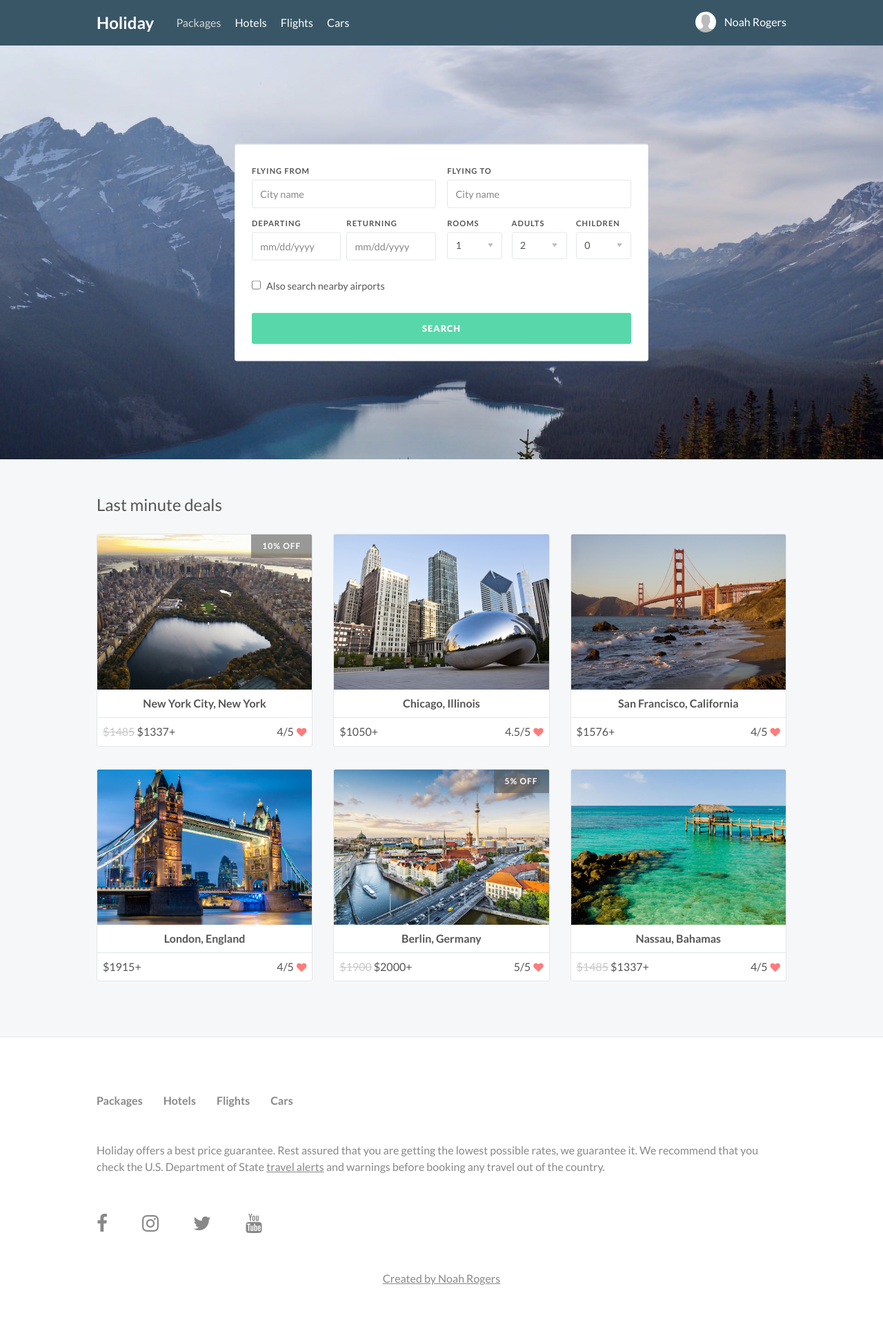
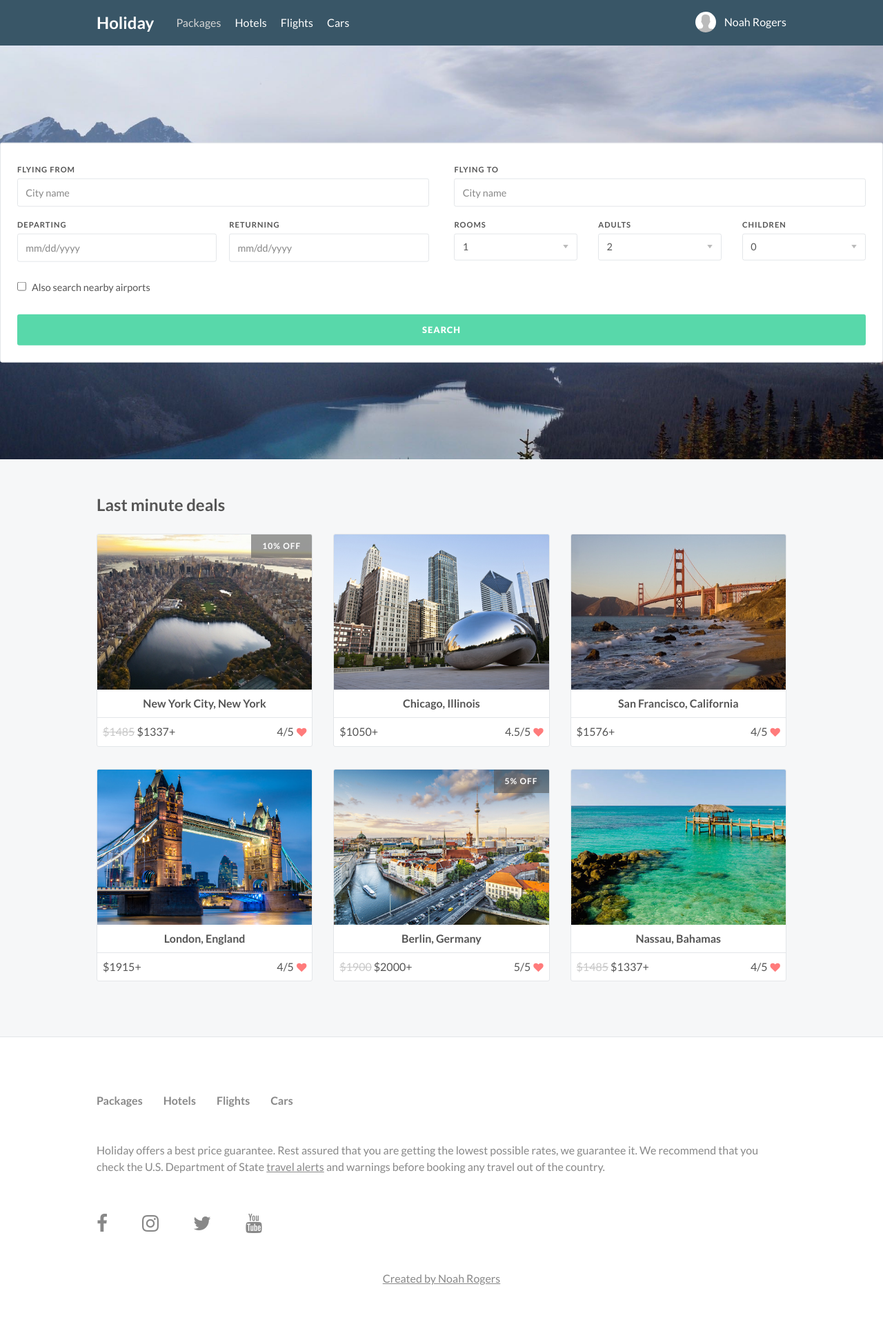
Before and after one commit to Treydor/holiday, a Jekyll site: the page built from index.html, in a window 1280 px wide. Shown: the whole page at 69% size. Built offline with Jekyll 4.4.1, drawn with Linux system fonts in a browser that asks for light colours; nearby versions of some CDN libraries.

Commit message:
Adds variable to all headings

```diff
--- a/assets/stylesheets/_settings.scss
+++ b/assets/stylesheets/_settings.scss
@@ -7,7 +7,7 @@
 $body-font: $regular 16px/1.5 "Lato", sans-serif;
 
 // Header Font
-$header-font: $regular 16px/1.5 "Lato", sans-serif;
+$header-font: $bold 16px/1.5 "Lato", sans-serif;
 
 // Colors
 $blue:                #3abff0;
--- a/assets/stylesheets/components/_forms.scss
+++ b/assets/stylesheets/components/_forms.scss
@@ -72,14 +72,6 @@
   text-shadow: 0 0 0 $dark-gray;
 }
 
-.select--fixed-right {
-  @media #{$medium} {
-    float: right;
-    margin: 0;
-    width: 220px;
-  }
-}
-
 /*------ Labels  ------*/
 
 label {
@@ -116,13 +108,12 @@
   border-radius: $border-radius;
   color: $white;
   margin: 0 auto;
-  max-width: 600px;
   padding: 1.5rem;
   overflow: hidden;
   width: 100%;
 
   .row {
-    margin-bottom: .5rem;
+    margin-bottom: .75rem;
 
     &:last-of-type {
       margin-bottom: 0;
```
